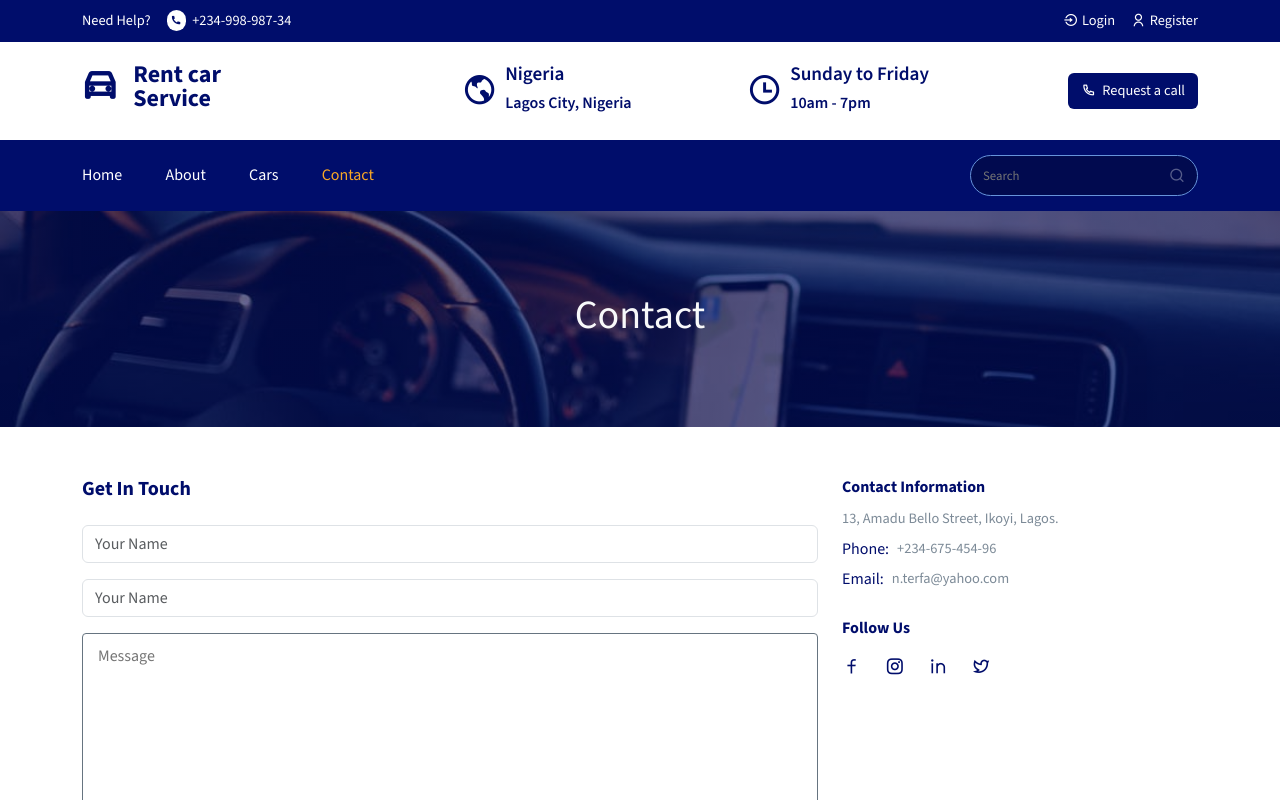
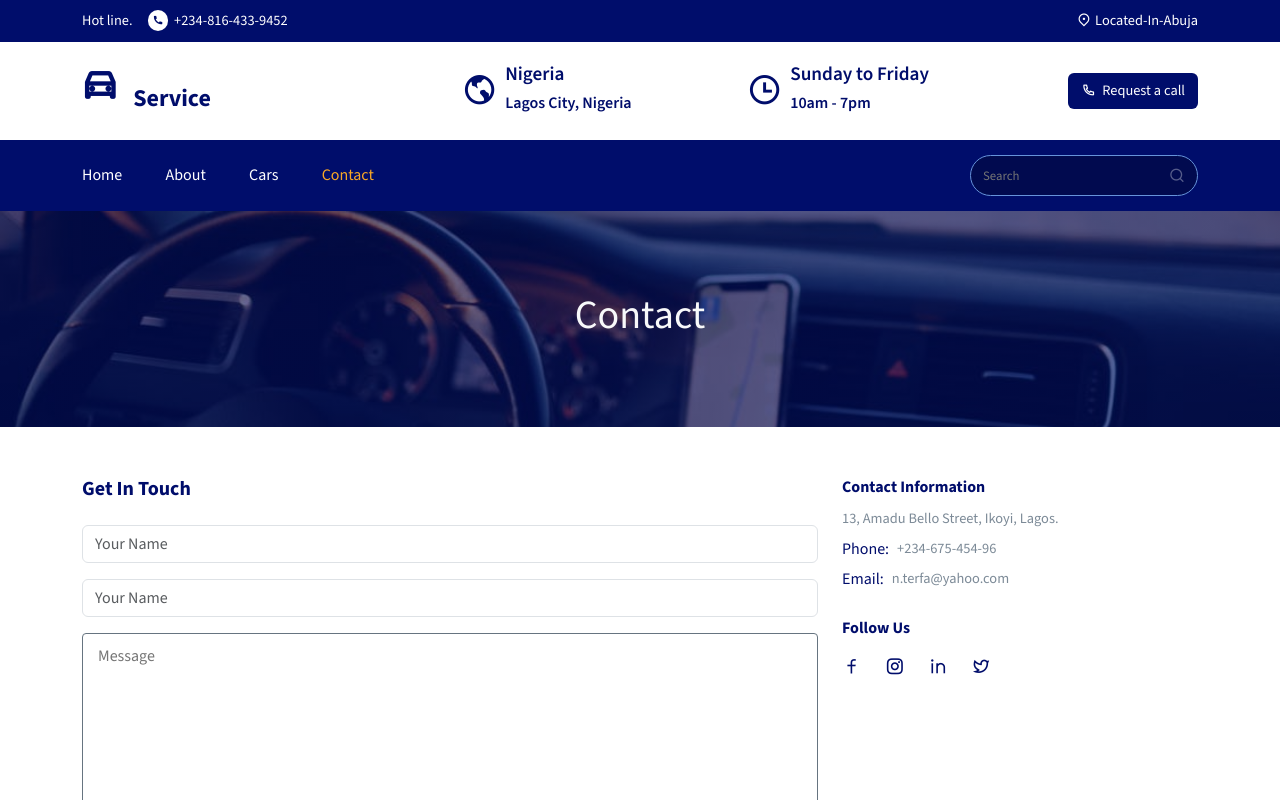
Before and after one commit to Terfa-web/IJA-Company-Limited, a React (Create React App) app: page /contact in a window 1280 px wide. Shown: the top 800 px of the page. Built offline with nearby package versions, Linux system fonts and the light colour scheme.

Commit message:
changed the hot line number

```diff
--- a/src/components/Header/Header.jsx
+++ b/src/components/Header/Header.jsx
@@ -34,9 +34,9 @@ const Header = () => {
           <Row>
             <Col lg="6" md="6" sm="6">
               <div className="header__top__left">
-                <span>Need Help?</span>
+                <span>Hot line.</span>
                 <span className="header__top__help">
-                  <i class="ri-phone-fill"></i> +234-998-987-34
+                  <i class="ri-phone-fill"></i> +234-816-433-9452
                 </span>
               </div>
             </Col>
@@ -44,10 +44,7 @@ const Header = () => {
             <Col lg="6" md="6" sm="6">
               <div className="header__top__right d-flex align-items-center justify-content-end gap-3">
                 <Link to="#" className="d-flex align-items-center gap-1">
-                  <i class="ri-login-circle-line"></i> Login
-                </Link>
-                <Link to="#" className="d-flex align-items-center gap-1">
-                  <i class="ri-user-line"></i>Register
+                  <i class="ri-map-pin-2-line"></i> Located-In-Abuja
                 </Link>
               </div>
             </Col>
@@ -65,7 +62,7 @@ const Header = () => {
                   <Link to="/home" className=" d-flex align-items-center gap-3">
                     <i class="ri-car-line"></i>
                     <span>
-                      Rent car <br /> Service
+                      <br /> Service
                     </span>
                   </Link>
                 </h1>
```
